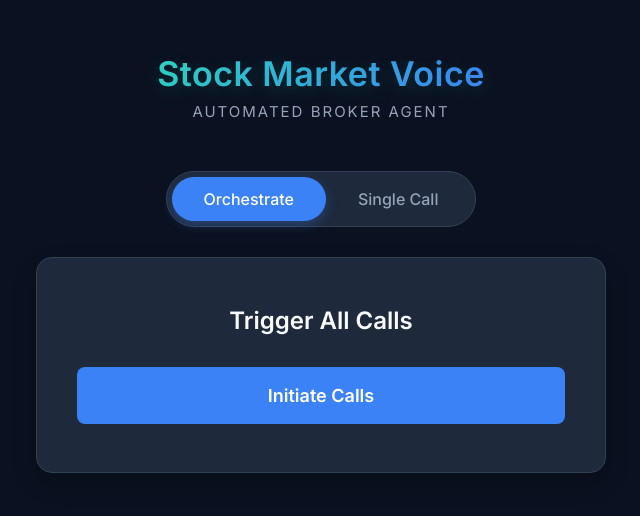
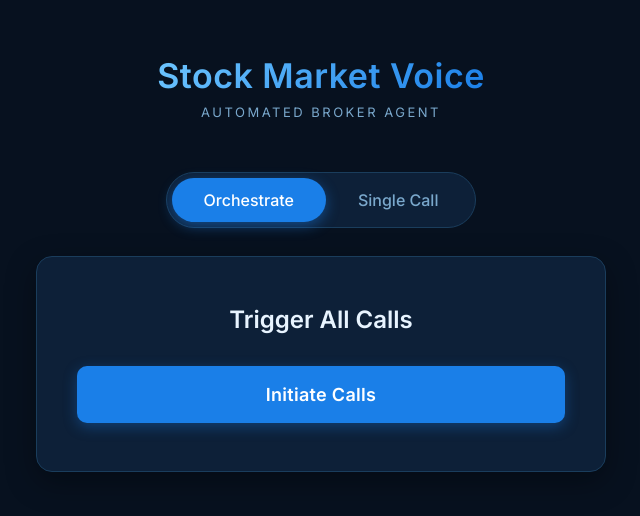
Before and after one commit to AryanV-Coder/StockMarketVoice, a website built with Vite: page frontend/index.html in a window 1280 px wide. Shown: the part 137-653 px from the top of the page, without its empty margins (319-959 px from the left). Built offline with nearby package versions, Linux system fonts and the light colour scheme; no server answers.

Commit message:
updated frontend

```diff
--- a/frontend/style.css
+++ b/frontend/style.css
@@ -1,13 +1,17 @@
 :root {
-    --bg-color: #0b1120;
-    --card-bg: #1e293b;
-    --primary: #3b82f6;
-    --primary-hover: #2563eb;
-    --text-main: #f8fafc;
-    --text-muted: #94a3b8;
-    --border-color: #334155;
-    --success: #10b981;
-    --error: #ef4444;
+    /*
+     * Pure blue palette — no slate/indigo hues.
+     * Anchored on hue 210–215 (sky/ocean blue).
+     */
+    --bg-color:       #07111f;  /* Very dark ocean blue                */
+    --card-bg:        #0d2038;  /* Medium navy — warmer, clearly blue   */
+    --primary:        #1a7fe8;  /* Vivid sky blue                       */
+    --primary-hover:  #1467c4;  /* Slightly darker sky blue             */
+    --text-main:      #e8f4ff;  /* Off-white with a blue tint           */
+    --text-muted:     #7aa8cc;  /* Muted blue-grey                      */
+    --border-color:   #1a3d5c;  /* Visible blue border                  */
+    --success:        #22c55e;
+    --error:          #ef4444;
 }
 
 * {
@@ -35,12 +39,12 @@ body {
     align-items: center;
 }
 
-/* Minimal Header Styling */
+/* ─── Header ─────────────────────────────────────────────── */
 .header-area {
     display: flex;
     flex-direction: column;
     align-items: center;
-    margin-bottom: 50px; /* Further from the main app */
+    margin-bottom: 52px;
     animation: fadeIn 0.8s ease;
 }
 
@@ -49,29 +53,30 @@ body {
     font-weight: 700;
     letter-spacing: 0.5px;
     margin-bottom: 8px;
-    background: linear-gradient(135deg, #2dd4bf, #3b82f6); /* Cyan to Blue */
+    /* Sky blue → deep ocean blue — zero purple hue */
+    background: linear-gradient(135deg, #6ec6ff, #1a7fe8);
     -webkit-background-clip: text;
     -webkit-text-fill-color: transparent;
     text-align: center;
-    text-shadow: 0 4px 20px rgba(45, 212, 191, 0.2);
 }
 
 .project-subtitle {
     color: var(--text-muted);
-    font-size: 15px;
+    font-size: 13px;
     font-weight: 400;
-    letter-spacing: 2px;
+    letter-spacing: 2.5px;
     text-transform: uppercase;
     text-align: center;
 }
 
+/* ─── Tab Bar ─────────────────────────────────────────────── */
 .tab-bar {
     background-color: var(--card-bg);
     border-radius: 30px;
     padding: 5px;
     display: flex;
     justify-content: center;
-    margin-bottom: 30px;
+    margin-bottom: 28px;
     width: fit-content;
     border: 1px solid var(--border-color);
 }
@@ -90,10 +95,12 @@ body {
 
 .tab-btn.active {
     background-color: var(--primary);
-    color: white;
-    box-shadow: 0 4px 12px rgba(59, 130, 246, 0.3);
+    color: #ffffff;
+    /* Sky blue glow — no purple */
+    box-shadow: 0 4px 14px rgba(26, 127, 232, 0.45);
 }
 
+/* ─── Tab Content ─────────────────────────────────────────── */
 .tab-content {
     display: none;
     width: 100%;
@@ -104,13 +111,14 @@ body {
     display: block;
 }
 
+/* ─── Card ────────────────────────────────────────────────── */
 .card {
     background-color: var(--card-bg);
     border-radius: 16px;
     padding: 32px 24px;
     width: 100%;
     border: 1px solid var(--border-color);
-    box-shadow: 0 10px 25px rgba(0,0,0,0.2);
+    box-shadow: 0 10px 30px rgba(0, 0, 0, 0.35);
 }
 
 .card h2 {
@@ -118,8 +126,10 @@ body {
     font-weight: 600;
     margin-bottom: 24px;
     text-align: center;
+    color: var(--text-main);
 }
 
+/* ─── Form ────────────────────────────────────────────────── */
 .form-group {
     margin-bottom: 20px;
 }
@@ -137,7 +147,7 @@ body {
     border-radius: 8px;
     border: 1px solid var(--border-color);
     background-color: var(--bg-color);
-    color: white;
+    color: var(--text-main);
     font-size: 15px;
     outline: none;
     transition: border-color 0.2s;
@@ -147,6 +157,7 @@ body {
     border-color: var(--primary);
 }
 
+/* ─── Button ──────────────────────────────────────────────── */
 .action-area {
     margin-top: 30px;
 }
@@ -155,39 +166,43 @@ body {
     width: 100%;
     padding: 14px;
     background-color: var(--primary);
-    color: white;
+    color: #ffffff;
     border: none;
-    border-radius: 8px;
+    border-radius: 10px;
     font-size: 15px;
     font-weight: 600;
     cursor: pointer;
-    transition: background-color 0.2s;
+    letter-spacing: 0.3px;
+    transition: background-color 0.2s, box-shadow 0.2s;
+    box-shadow: 0 4px 14px rgba(26, 127, 232, 0.35);
 }
 
 .primary-btn:hover {
     background-color: var(--primary-hover);
+    box-shadow: 0 6px 20px rgba(26, 127, 232, 0.5);
 }
 
 .primary-btn:disabled {
-    opacity: 0.7;
+    opacity: 0.6;
     cursor: not-allowed;
+    box-shadow: none;
 }
 
-/* Toast */
+/* ─── Toast ───────────────────────────────────────────────── */
 .toast {
     position: fixed;
     bottom: 30px;
     left: 50%;
     transform: translateX(-50%) translateY(100px);
     background: var(--card-bg);
-    color: white;
+    color: var(--text-main);
     padding: 12px 24px;
     border-radius: 30px;
     font-size: 14px;
     font-weight: 500;
     transition: transform 0.3s cubic-bezier(0.68, -0.55, 0.265, 1.55);
     border: 1px solid var(--border-color);
-    box-shadow: 0 10px 20px rgba(0,0,0,0.3);
+    box-shadow: 0 10px 20px rgba(0, 0, 0, 0.3);
     pointer-events: none;
 }
 
@@ -196,27 +211,27 @@ body {
 }
 
 .toast.success { border-left: 4px solid var(--success); }
-.toast.error { border-left: 4px solid var(--error); }
+.toast.error   { border-left: 4px solid var(--error);   }
 
+/* ─── Animations ──────────────────────────────────────────── */
 @keyframes fadeIn {
     from { opacity: 0; transform: translateY(10px); }
-    to { opacity: 1; transform: translateY(0); }
+    to   { opacity: 1; transform: translateY(0);    }
 }
 
-/* Mobile responsive fixes */
+/* ─── Responsive ──────────────────────────────────────────── */
 @media (max-width: 400px) {
-    .card { padding: 24px 16px; }
+    .card    { padding: 24px 16px; }
     .tab-btn { padding: 8px 16px; font-size: 13px; }
 }
 
-/* Desktop sizing upscaling */
 @media (min-width: 768px) {
-    .container { max-width: 650px; padding: 40px; }
-    .card { padding: 48px 40px; }
-    .card h2 { font-size: 24px; margin-bottom: 32px; }
-    .tab-btn { font-size: 16px; padding: 12px 32px; border-radius: 30px; }
-    .form-group { margin-bottom: 24px; }
-    .form-group label { font-size: 15px; margin-bottom: 10px; }
-    .form-group input { font-size: 18px; padding: 16px 20px; }
-    .primary-btn { font-size: 18px; padding: 18px; }
+    .container              { max-width: 650px; padding: 40px; }
+    .card                   { padding: 48px 40px; }
+    .card h2                { font-size: 24px; margin-bottom: 32px; }
+    .tab-btn                { font-size: 16px; padding: 12px 32px; border-radius: 30px; }
+    .form-group             { margin-bottom: 24px; }
+    .form-group label       { font-size: 15px; margin-bottom: 10px; }
+    .form-group input       { font-size: 18px; padding: 16px 20px; }
+    .primary-btn            { font-size: 18px; padding: 18px; }
 }
```
